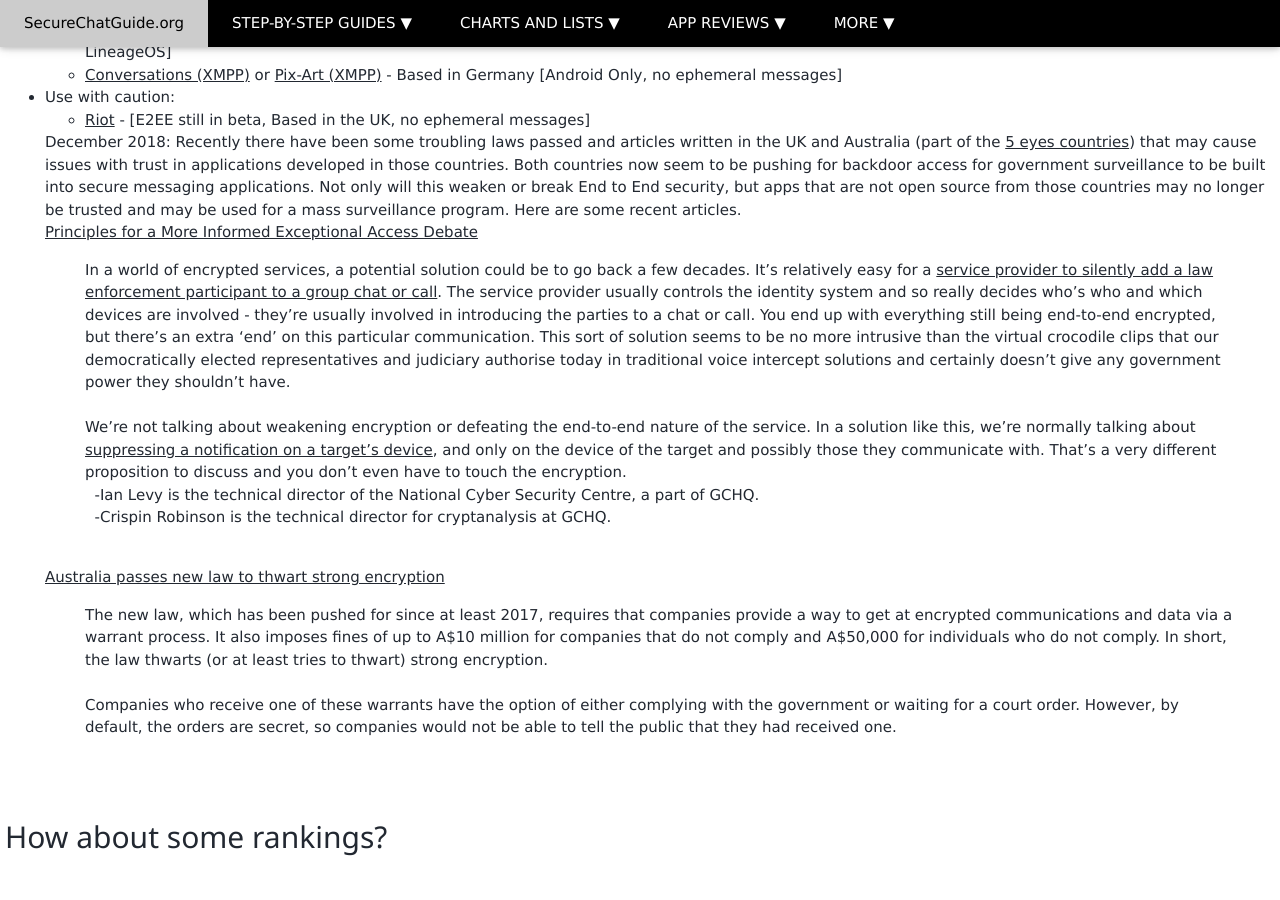
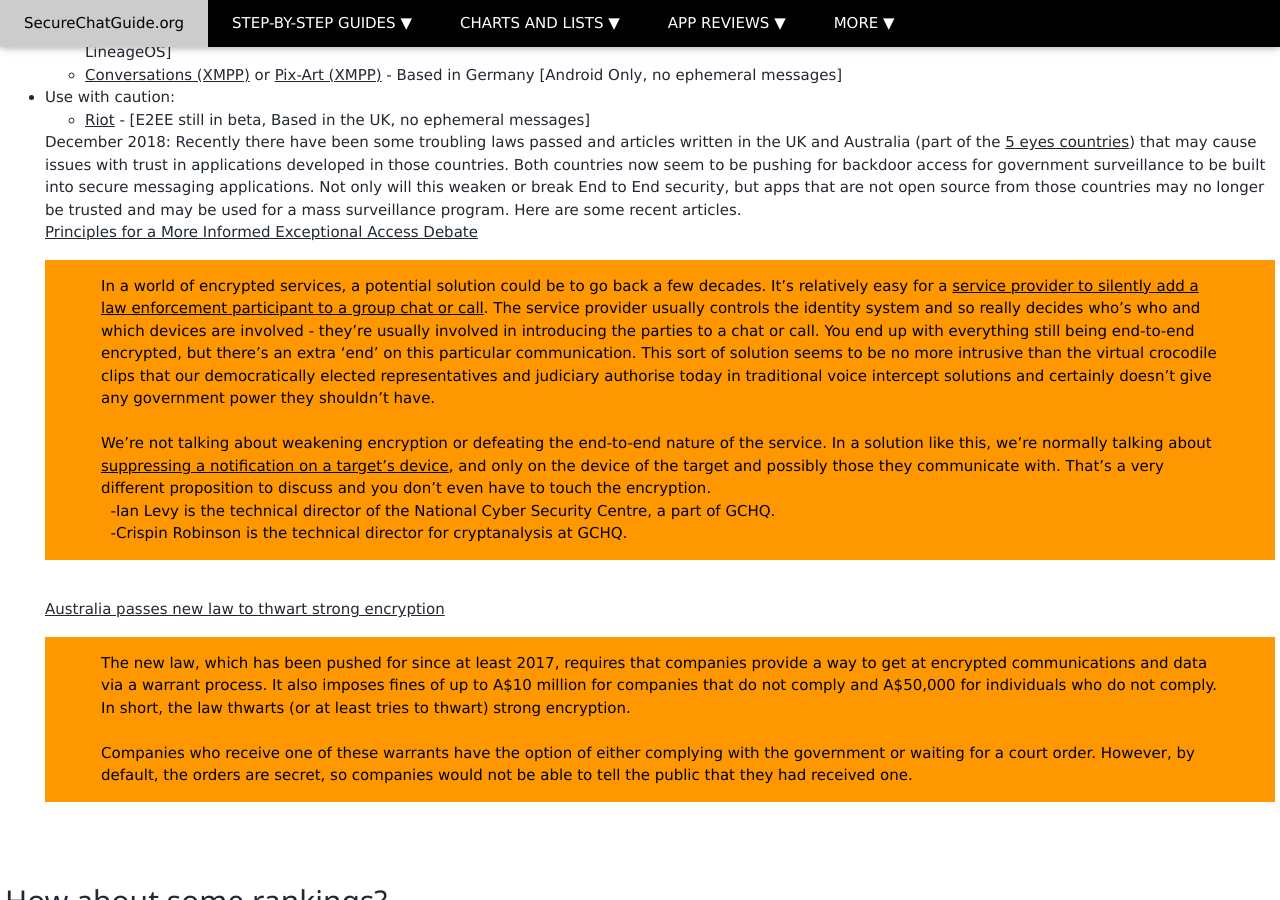
Before and after one commit to Perelandra0x309/secure-im, a Jekyll site: the page built from favorites.md, in a window 1280 px wide and 900 px high, scrolled down 1103 px. Built offline with Jekyll 4.4.1, drawn with Linux system fonts in a browser that asks for light colours.

Commit message:
Better formatting

```diff
--- a/favorites.md
+++ b/favorites.md
@@ -53,6 +53,7 @@
   </ul>
   December 2018: Recently there have been some troubling laws passed and articles written in the UK and Australia (part of the <a href="https://www.privacytools.io/#ukusa">5 eyes countries</a>) that may cause issues with trust in applications developed in those countries.  Both countries now seem to be pushing for backdoor access for government surveillance to be built into secure messaging applications.  Not only will this weaken or break End to End security, but apps that are not open source from those countries may no longer be trusted and may be used for a mass surveillance program.  Here are some recent articles.<br>
   <a href="https://www.lawfareblog.com/principles-more-informed-exceptional-access-debate">Principles for a More Informed Exceptional Access Debate</a><br>
+<div class="w3-panel w3-orange">
   <blockquote>
   In a world of encrypted services, a potential solution could be to go back a few decades. It’s relatively easy for a <u>service provider to silently add a law enforcement participant to a group chat or call</u>. The service provider usually controls the identity system and so really decides who’s who and which devices are involved - they’re usually involved in introducing the parties to a chat or call. You end up with everything still being end-to-end encrypted, but there’s an extra ‘end’ on this particular communication. This sort of solution seems to be no more intrusive than the virtual crocodile clips that our democratically elected representatives and judiciary authorise today in traditional voice intercept solutions and certainly doesn’t give any government power they shouldn’t have.<br>
 <br>
@@ -60,21 +61,24 @@
 &nbsp;&nbsp;-Ian Levy is the technical director of the National Cyber Security Centre, a part of GCHQ.<br>
 &nbsp;&nbsp;-Crispin Robinson is the technical director for cryptanalysis at GCHQ.
 </blockquote>
+</div>
 <br>
   <a href="https://arstechnica.com/tech-policy/2018/12/australia-passes-new-law-to-thwart-strong-encryption/">Australia passes new law to thwart strong encryption</a><br>
+  <div class="w3-panel w3-orange">
   <blockquote>
   The new law, which has been pushed for since at least 2017, requires that companies provide a way to get at encrypted communications and data via a warrant process. It also imposes fines of up to A$10 million for companies that do not comply and A$50,000 for individuals who do not comply. In short, the law thwarts (or at least tries to thwart) strong encryption.<br>
 <br>
   Companies who receive one of these warrants have the option of either complying with the government or waiting for a court order. However, by default, the orders are secret, so companies would not be able to tell the public that they had received one.
   </blockquote>
+  </div>
   </li>
 </ul>
 <br>
 <br>
 <h2>How about some rankings?</h2><br>
 The following scoring table includes messaging apps that can be used across multiple platforms that synchronize conversations to all devices:<br>
-<table>
-  <tr>
+<table class="w3-table w3-striped w3-bordered">
+  <tr class="w3-dark-grey">
     <th>Application</th>
     <th width="8%">Additional sharing features- files, photos, etc</th>
     <th width="8%">Group chats</th>
@@ -124,8 +128,8 @@
 </table>
 
 The following scoring table includes messaging apps used on a single device:<br>
-<table>
-  <tr>
+<table class="w3-table w3-striped w3-bordered">
+  <tr class="w3-dark-grey">
     <th>Application</th>
     <th width="8%">Additional sharing features- files, photos, etc</th>
     <th width="8%">Group chats</th>
```
